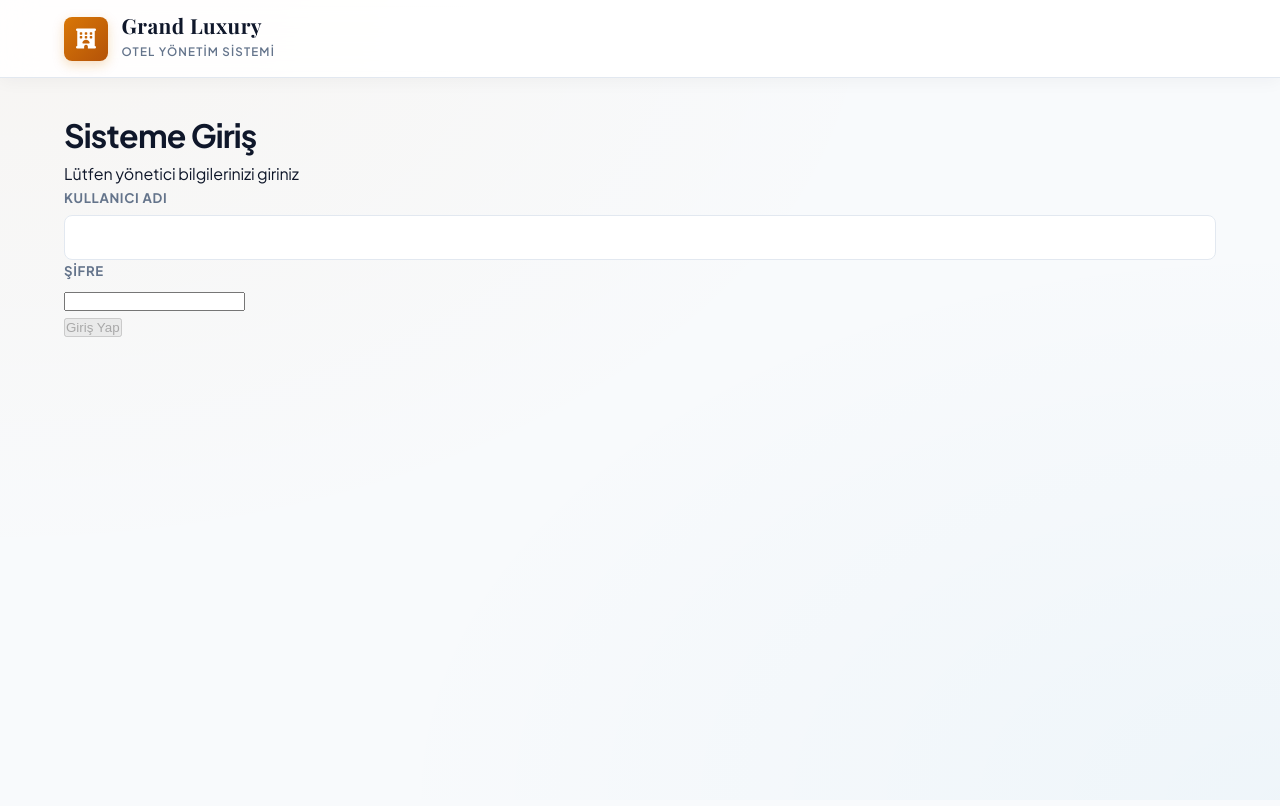
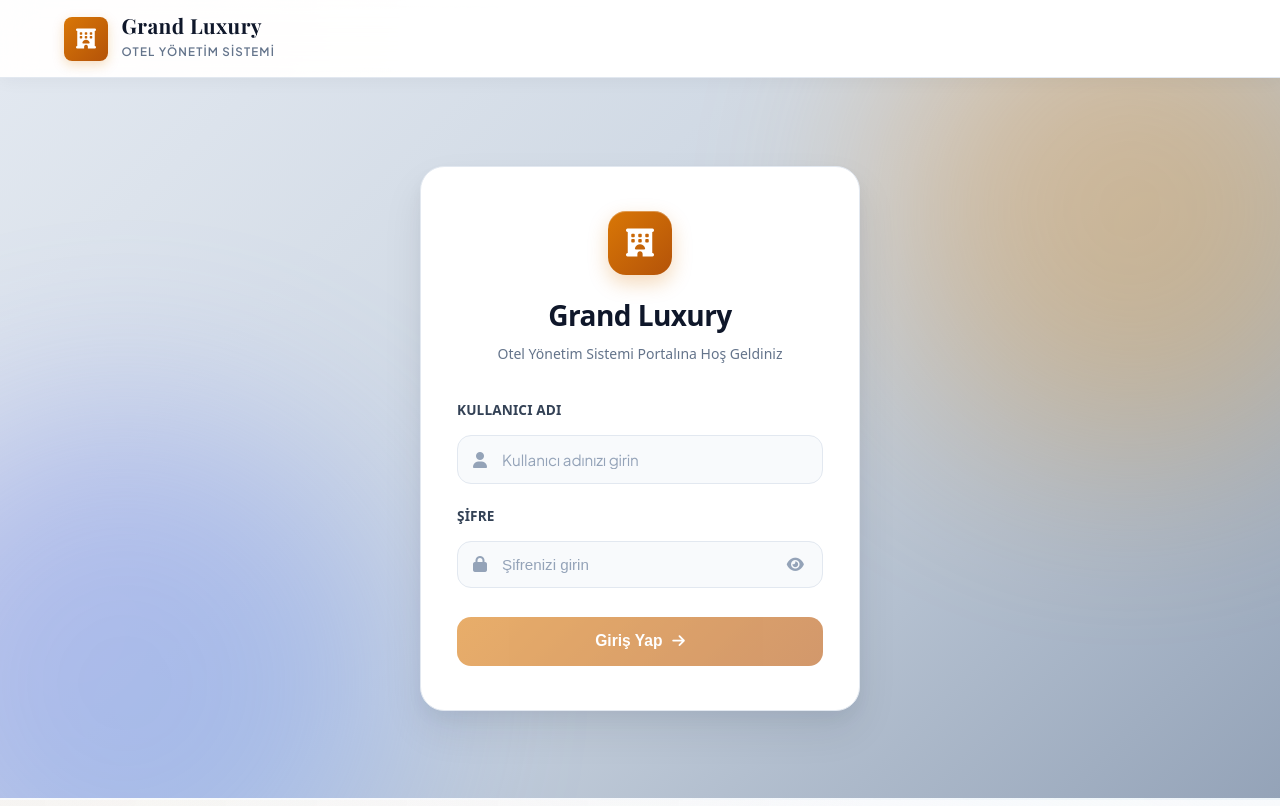
Before and after one commit to Fatih-Atess/Hotel_Management_System, an Angular app in the folder Hotel_Management_Frontend/: page /login in a window 1280 px wide. Built offline with nearby package versions, Linux system fonts and the light colour scheme; a web font is replaced by a local one.

Commit message:
Bug fix. Update login page appearance.

```diff
--- a/Hotel_Management_Frontend/src/app/app.css
+++ b/Hotel_Management_Frontend/src/app/app.css
@@ -1,6 +1,4 @@
 .main-content {
-  padding: 2rem 1.5rem 4rem 1.5rem;
-  max-width: 1200px;
-  margin: 0 auto;
-  min-height: calc(100vh - 80px);
+  width: 100%;
+  min-height: calc(100vh - 72px);
 }
--- a/Hotel_Management_Frontend/src/app/components/login/login.css
+++ b/Hotel_Management_Frontend/src/app/components/login/login.css
@@ -0,0 +1,267 @@
+/* Container & Background */
+.login-wrapper {
+  min-height: calc(100vh - 80px);
+  display: flex;
+  align-items: center;
+  justify-content: center;
+  padding: 2.5rem 1.5rem;
+  background: linear-gradient(135deg, #e2e8f0 0%, #cbd5e1 50%, #94a3b8 100%);
+  position: relative;
+  overflow: hidden;
+  font-family: var(--font-sans, system-ui, -apple-system, sans-serif);
+}
+
+/* Ambient Glow Background Orbs */
+.bg-shape {
+  position: absolute;
+  border-radius: 50%;
+  filter: blur(100px);
+  opacity: 0.3;
+  pointer-events: none;
+}
+
+.shape-1 {
+  width: 500px;
+  height: 500px;
+  background: linear-gradient(135deg, #d97706, #f59e0b);
+  top: -120px;
+  right: -100px;
+}
+
+.shape-2 {
+  width: 550px;
+  height: 550px;
+  background: linear-gradient(135deg, #6366f1, #3b82f6);
+  bottom: -160px;
+  left: -150px;
+}
+
+/* Card Container */
+.login-card {
+  width: 100%;
+  max-width: 440px;
+  background: #ffffff;
+  border: 1px solid #e2e8f0;
+  border-radius: 24px;
+  padding: 2.75rem 2.25rem;
+  box-shadow:
+    0 20px 40px rgba(15, 23, 42, 0.08),
+    0 8px 16px rgba(15, 23, 42, 0.04);
+  position: relative;
+  z-index: 10;
+  animation: fadeInCard 0.6s cubic-bezier(0.16, 1, 0.3, 1);
+}
+
+@keyframes fadeInCard {
+  from {
+    opacity: 0;
+    transform: translateY(20px) scale(0.97);
+  }
+  to {
+    opacity: 1;
+    transform: translateY(0) scale(1);
+  }
+}
+
+/* Brand Header */
+.brand-header {
+  text-align: center;
+  margin-bottom: 2.25rem;
+}
+
+.brand-badge {
+  width: 64px;
+  height: 64px;
+  margin: 0 auto 1.1rem;
+  background: linear-gradient(135deg, #d97706 0%, #b45309 100%);
+  border-radius: 18px;
+  display: flex;
+  align-items: center;
+  justify-content: center;
+  color: #ffffff;
+  font-size: 1.75rem;
+  box-shadow:
+    0 8px 20px rgba(217, 119, 6, 0.28),
+    inset 0 1px 0 rgba(255, 255, 255, 0.3);
+}
+
+.brand-header h2 {
+  font-size: 1.75rem;
+  font-weight: 800;
+  color: #0f172a;
+  letter-spacing: -0.02em;
+  margin: 0 0 0.4rem 0;
+}
+
+.brand-header .subtitle {
+  font-size: 0.875rem;
+  color: #64748b;
+  margin: 0;
+  line-height: 1.4;
+}
+
+/* Form Styles */
+.login-form {
+  display: flex;
+  flex-direction: column;
+  gap: 1.35rem;
+}
+
+.form-group {
+  display: flex;
+  flex-direction: column;
+  gap: 0.5rem;
+}
+
+.form-group label {
+  font-size: 0.85rem;
+  font-weight: 600;
+  color: #334155;
+  letter-spacing: 0.01em;
+}
+
+/* Input Icon Wrapper */
+.input-icon-wrapper {
+  position: relative;
+  display: flex;
+  align-items: center;
+}
+
+.input-icon {
+  position: absolute;
+  left: 1rem;
+  color: #94a3b8;
+  font-size: 1rem;
+  transition: color 0.2s ease;
+  pointer-events: none;
+}
+
+.input-icon-wrapper input {
+  width: 100%;
+  padding: 0.85rem 1rem 0.85rem 2.75rem;
+  font-size: 0.95rem;
+  color: #0f172a;
+  background: #f8fafc;
+  border: 1.5px solid #e2e8f0;
+  border-radius: 14px;
+  outline: none;
+  transition: all 0.2s ease;
+}
+
+.input-icon-wrapper input::placeholder {
+  color: #94a3b8;
+}
+
+.input-icon-wrapper input:focus {
+  background: #ffffff;
+  border-color: #d97706;
+  box-shadow: 0 0 0 4px rgba(217, 119, 6, 0.12);
+}
+
+.input-icon-wrapper input:focus + .input-icon,
+.input-icon-wrapper input:focus ~ .input-icon {
+  color: #d97706;
+}
+
+/* Password Toggle Button */
+.password-toggle-btn {
+  position: absolute;
+  right: 0.85rem;
+  background: none;
+  border: none;
+  color: #94a3b8;
+  padding: 0.35rem;
+  cursor: pointer;
+  border-radius: 8px;
+  font-size: 0.95rem;
+  display: flex;
+  align-items: center;
+  justify-content: center;
+  transition: color 0.2s ease, background 0.2s ease;
+}
+
+.password-toggle-btn:hover {
+  color: #334155;
+  background: #f1f5f9;
+}
+
+/* Error Banner */
+.error-banner {
+  display: flex;
+  align-items: center;
+  gap: 0.65rem;
+  padding: 0.85rem 1rem;
+  background: #fef2f2;
+  border: 1px solid #fecaca;
+  border-radius: 12px;
+  color: #dc2626;
+  font-size: 0.85rem;
+  font-weight: 500;
+  animation: shake 0.4s ease;
+}
+
+.error-icon {
+  font-size: 1rem;
+  flex-shrink: 0;
+}
+
+@keyframes shake {
+  0%, 100% { transform: translateX(0); }
+  20%, 60% { transform: translateX(-4px); }
+  40%, 80% { transform: translateX(4px); }
+}
+
+/* Login Button */
+.btn-login {
+  margin-top: 0.5rem;
+  width: 100%;
+  padding: 0.95rem;
+  font-size: 0.975rem;
+  font-weight: 700;
+  color: #ffffff;
+  background: linear-gradient(135deg, #d97706 0%, #b45309 100%);
+  border: none;
+  border-radius: 14px;
+  cursor: pointer;
+  display: inline-flex;
+  align-items: center;
+  justify-content: center;
+  gap: 0.6rem;
+  box-shadow: 0 6px 18px rgba(217, 119, 6, 0.25);
+  transition: all 0.25s cubic-bezier(0.16, 1, 0.3, 1);
+}
+
+.btn-login:hover:not(:disabled) {
+  transform: translateY(-2px);
+  box-shadow: 0 10px 25px rgba(217, 119, 6, 0.35);
+  background: linear-gradient(135deg, #f59e0b 0%, #d97706 100%);
+}
+
+.btn-login:active:not(:disabled) {
+  transform: translateY(0);
+  box-shadow: 0 4px 12px rgba(217, 119, 6, 0.25);
+}
+
+.btn-login:disabled {
+  opacity: 0.6;
+  cursor: not-allowed;
+  transform: none;
+  box-shadow: none;
+}
+
+.icon-arrow {
+  font-size: 0.9rem;
+  transition: transform 0.2s ease;
+}
+
+.btn-login:hover:not(:disabled) .icon-arrow {
+  transform: translateX(4px);
+}
+
+/* Responsive */
+@media (max-width: 480px) {
+  .login-card {
+    padding: 2rem 1.5rem;
+    border-radius: 20px;
+  }
+}
--- a/Hotel_Management_Frontend/src/app/components/login/login.html
+++ b/Hotel_Management_Frontend/src/app/components/login/login.html
@@ -1,29 +1,72 @@
-<header class="login-header">
-    <h1>Sisteme Giriş</h1>
-    <p>Lütfen yönetici bilgilerinizi giriniz</p>
-</header>
+<div class="login-wrapper">
+  <!-- Dynamic Ambient Glow Shapes -->
+  <div class="bg-shape shape-1"></div>
+  <div class="bg-shape shape-2"></div>
 
-<div class="login-container">
-    <form (ngSubmit)="onSubmit()" #loginForm="ngForm">
+  <div class="login-card">
+    <div class="brand-header">
+      <div class="brand-badge">
+        <i class="fa-solid fa-hotel"></i>
+      </div>
+      <h2>Grand Luxury</h2>
+      <p class="subtitle">Otel Yönetim Sistemi Portalına Hoş Geldiniz</p>
+    </div>
+
+    <form (ngSubmit)="onSubmit()" #loginForm="ngForm" class="login-form">
 
       <div class="form-group">
         <label for="username">Kullanıcı Adı</label>
-            <input type="text" id="username" name="username" [(ngModel)]="loginData.username" required>
+        <div class="input-icon-wrapper">
+          <i class="fa-solid fa-user input-icon"></i>
+          <input
+            type="text"
+            id="username"
+            name="username"
+            [(ngModel)]="loginData.username"
+            placeholder="Kullanıcı adınızı girin"
+            required
+            autocomplete="username">
+        </div>
       </div>
 
       <div class="form-group">
         <label for="password">Şifre</label>
-            <input type="password" id="password" name="password" [(ngModel)]="loginData.password" required>
+        <div class="input-icon-wrapper">
+          <i class="fa-solid fa-lock input-icon"></i>
+          <input
+            [type]="showPassword ? 'text' : 'password'"
+            id="password"
+            name="password"
+            [(ngModel)]="loginData.password"
+            placeholder="Şifrenizi girin"
+            required
+            autocomplete="current-password">
+          <button
+            type="button"
+            class="password-toggle-btn"
+            (click)="togglePasswordVisibility()"
+            title="Şifreyi Göster/Gizle">
+            <i class="fa-solid" [ngClass]="showPassword ? 'fa-eye-slash' : 'fa-eye'"></i>
+          </button>
+        </div>
       </div>
 
-        @if(errorMessage){
+      @if (errorMessage) {
         <div class="error-banner">
-            {{ errorMessage }}
+          <i class="fa-solid fa-circle-exclamation error-icon"></i>
+          <span>{{ errorMessage }}</span>
         </div>
       }
 
-        <button type="submit" class="btn-login" [disabled]="!loginForm.valid">
-            Giriş Yap
+      <button type="submit" class="btn-login" [disabled]="!loginForm.valid || isLoading">
+        @if (isLoading) {
+          <i class="fa-solid fa-spinner fa-spin"></i>
+          <span>Giriş Yapılıyor...</span>
+        } @else {
+          <span>Giriş Yap</span>
+          <i class="fa-solid fa-arrow-right icon-arrow"></i>
+        }
       </button>
     </form>
   </div>
+</div>
--- a/Hotel_Management_Frontend/src/app/components/login/login.ts
+++ b/Hotel_Management_Frontend/src/app/components/login/login.ts
@@ -16,29 +16,39 @@ export class Login {
   loginData = {
     username: '',
     password: ''
-  }
+  };
 
-  errorMessage: string = ''
+  errorMessage: string = '';
+  isLoading: boolean = false;
+  showPassword: boolean = false;
 
   constructor(
     private authService: Auth,
     private router: Router
   ) { }
 
+  togglePasswordVisibility() {
+    this.showPassword = !this.showPassword;
+  }
+
   onSubmit() {
+    if (!this.loginData.username || !this.loginData.password) return;
+
     this.errorMessage = '';
+    this.isLoading = true;
 
     this.authService.login(this.loginData).subscribe({
       next: (res: any) => {
+        this.isLoading = false;
         const role = (res?.role || this.authService.getRole() || '').toLowerCase();
         if (role === 'admin') {
           this.router.navigate(['/admin']);
-        }
-        else if (role === 'customer') {
+        } else {
           this.router.navigate(['/customer']);
         }
       },
       error: (err) => {
+        this.isLoading = false;
         console.error('Login error:', err);
         this.errorMessage = 'Giriş başarısız. Lütfen kullanıcı adı ve şifrenizi kontrol edin.';
       }
--- a/Hotel_Management_Frontend/src/app/pages/admin/admin.css
+++ b/Hotel_Management_Frontend/src/app/pages/admin/admin.css
@@ -1,4 +1,7 @@
 .admin-container {
+  max-width: 1200px;
+  margin: 0 auto;
+  padding: 2rem 1.5rem 4rem 1.5rem;
   display: flex;
   flex-direction: column;
   gap: 2rem;
--- a/Hotel_Management_Frontend/src/app/pages/customer/customer.css
+++ b/Hotel_Management_Frontend/src/app/pages/customer/customer.css
@@ -1,4 +1,7 @@
 .customer-container {
+  max-width: 1200px;
+  margin: 0 auto;
+  padding: 2rem 1.5rem 4rem 1.5rem;
   display: flex;
   flex-direction: column;
   gap: 2rem;
--- a/Hotel_Management_Frontend/src/app/services/auth.ts
+++ b/Hotel_Management_Frontend/src/app/services/auth.ts
@@ -7,7 +7,7 @@ import { Observable, tap } from 'rxjs';
 })
 export class Auth {
 
-  private apiUrl = 'http://localhost:5151/api/auth';
+  private apiUrl = 'http://localhost:5151/api/Auth';
 
   constructor(private http: HttpClient) { }
 
```
Also changed, not shown: 3 other files (tests, documents, lock files or other folders). Lines whose indentation alone changed are shown as unchanged.
